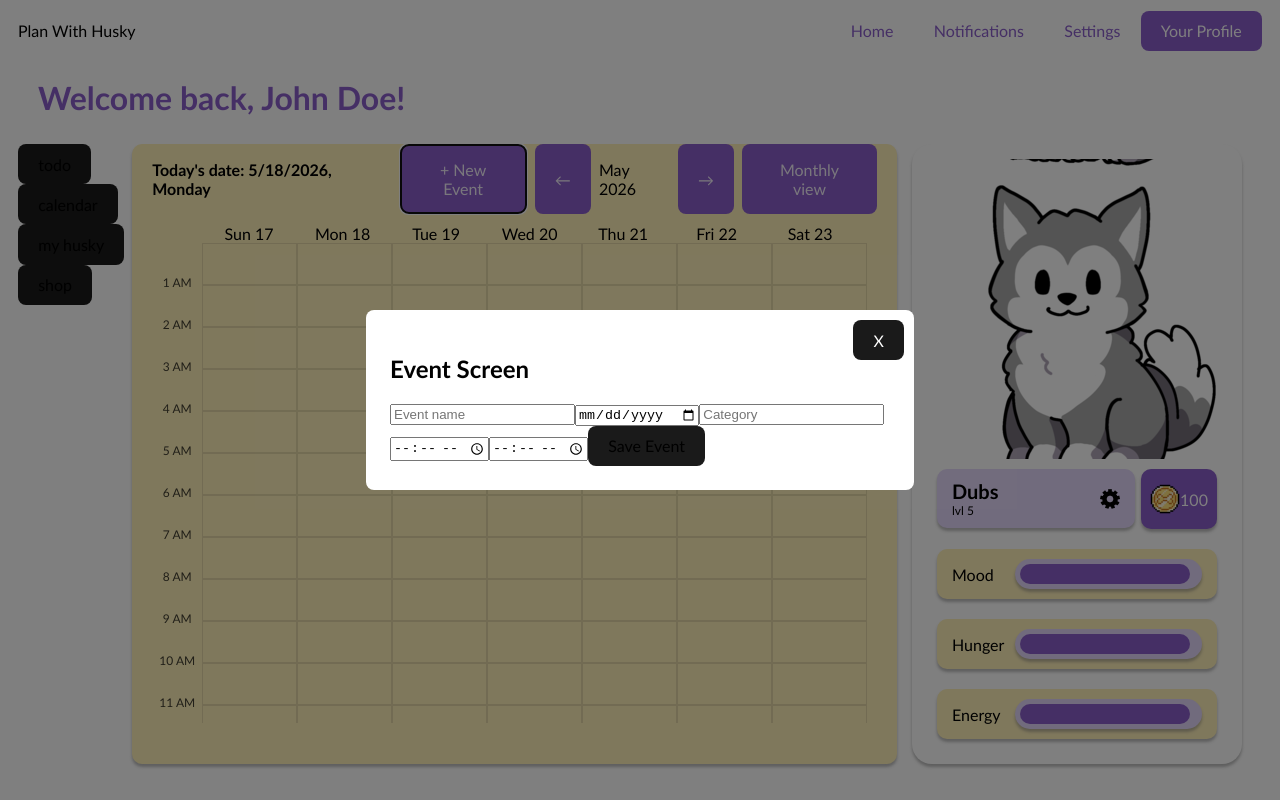
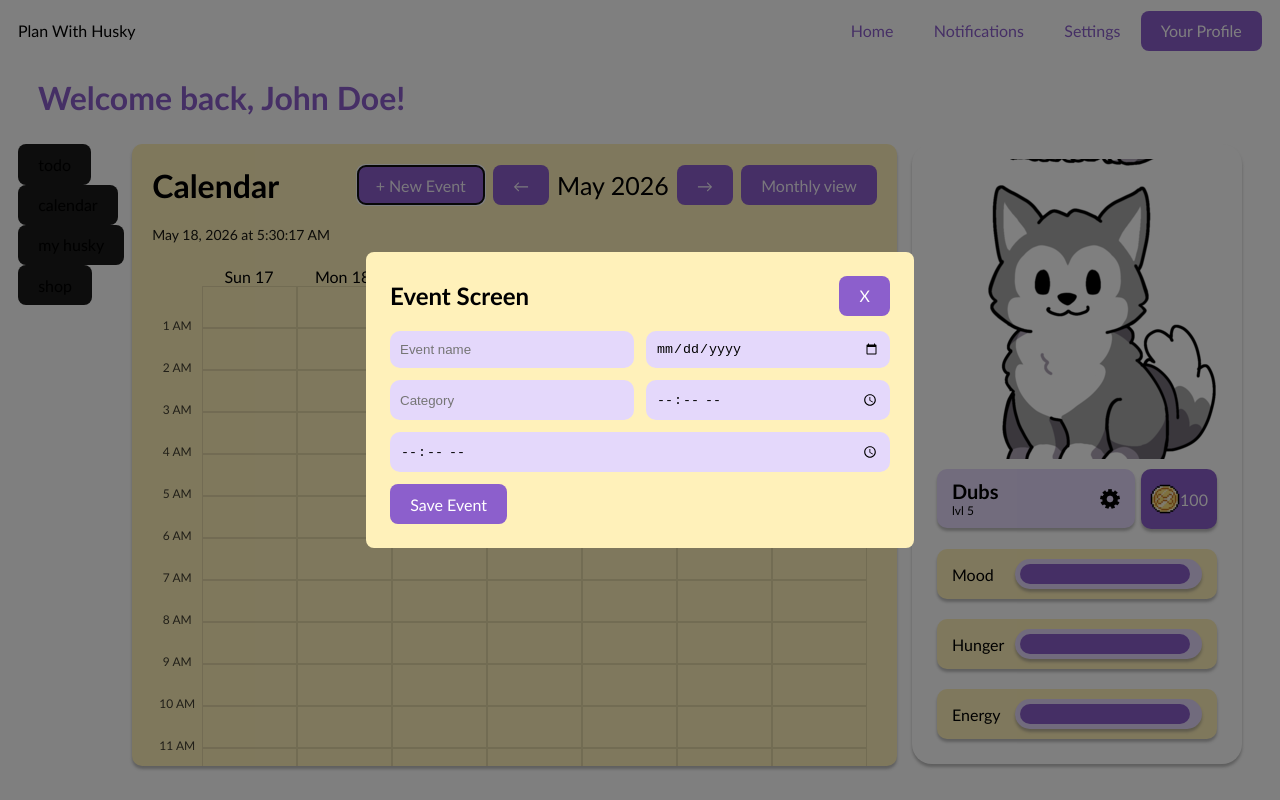
Before and after one commit to hcp-uw/plan-with-husky, a React (Vite) app in the folder frontend/: page /calendar in a window 1280 px wide. Both pictures are taken after a click on the button "+ New Event". Built offline with nearby package versions, Linux system fonts and the light colour scheme.

Commit message:
finished designs for task and event screens

```diff
--- a/frontend/src/components/CalendarComponents/EventAdder.css
+++ b/frontend/src/components/CalendarComponents/EventAdder.css
@@ -1,28 +1,19 @@
-.screen-overlay {
-    position: fixed;
-    top: 0; left: 0;
-    width: 100%; height: 100%;
-    background-color: rgba(0, 0, 0, 0.5);
-
+.formRow {
     display: flex;
-    justify-content: center;
-    align-items: center;
-
-    z-index: 99999;
+    gap: 12px;
+    margin-bottom: 12px;
 }
 
-.screen-content {
-    position: relative;
-    background-color: white;
-    padding: 24px;
-    border-radius: 8px;
-    max-width: 500px;
-    width: 90%;
+.event-information input {
+    border-radius: 10px;
+    width: 100%;
+    padding: 10px;
+    border: none;
+    background-color: #E4D8FB;
+    color: black;
 }
 
-.close-button {
-    position: absolute;
-    top: 10px;
-    right: 10px;
+.saveEvent {
+    background-color: #8C5FCC;
     color: white;
 }
--- a/frontend/src/components/CalendarComponents/EventAdder.jsx
+++ b/frontend/src/components/CalendarComponents/EventAdder.jsx
@@ -2,6 +2,7 @@ import { useState } from "react";
 import { differenceInMinutes } from 'date-fns';
 
 import "./EventAdder.css";
+import "../TaskScreen.css";
 
 export default function EventAdder ({ onClose, onSave }) {
     const [name, setName] = useState("");
@@ -53,11 +54,14 @@ export default function EventAdder ({ onClose, onSave }) {
                 <div className="screen-content"
                     onClick={(e) => e.stopPropagation()}
                 >
+                    <div className="modalHeader">
+                        <h2>Event Screen</h2>
                         <button className="close-button" onClick={onClose}>
                             X
                         </button>
-                    <h2>Event Screen</h2>
+                    </div>
                     <div className="event-information">
+                        <div className="formRow">
                             <input
                                 placeholder="Event name"
                                 value={name}
@@ -68,6 +72,8 @@ export default function EventAdder ({ onClose, onSave }) {
                                 value={date}
                                 onChange={(e) => setDate(e.target.value)}
                             />
+                        </div>
+                        <div className="formRow">
                             <input
                                 placeholder="Category"
                                 value={category}
@@ -78,13 +84,16 @@ export default function EventAdder ({ onClose, onSave }) {
                                 value={time}
                                 onChange={(e) => setTime(e.target.value)}
                             />
+                        </div>
+                        <div className="formRow">
                             <input
                                 type="time"
                                 value={endTime}
                                 onChange={(e) => setEndTime(e.target.value)}
                             />
+                        </div>
 
-                        <button onClick={handleSaveAndClose}>
+                        <button className="saveEvent" onClick={handleSaveAndClose}>
                             Save Event
                         </button>
                     </div>
--- a/frontend/src/components/CalendarComponents/EventDetails.css
+++ b/frontend/src/components/CalendarComponents/EventDetails.css
@@ -1,3 +1,38 @@
 .save-button {
     color: white;
+    background-color: #8C5FCC;
 }
+
+.edit-button {
+    color: white;
+    background-color: #8C5FCC;
+}
+
+.delete-button {
+    color: white;
+    background-color: #8C5FCC;
+}
+
+.eventView {
+    margin-top: 16px;
+    display: flex;
+    flex-direction: column;
+    gap: 12px;
+}
+
+.eventName {
+    font-size: 18px;
+    font-weight: 600;
+}
+
+.eventRow {
+    display: flex;
+    justify-content: space-between;
+    font-size: 14px;
+    padding: 6px 0;
+    border-bottom: 1px solid rgba(0,0,0,0.1);
+}
+
+.eventRow span:first-child {
+    opacity: 0.6;
+}
--- a/frontend/src/components/CalendarComponents/WeeklyView.css
+++ b/frontend/src/components/CalendarComponents/WeeklyView.css
@@ -4,7 +4,33 @@
 
 .topRow {
     display: flex;
+    justify-content: space-between;
+    align-items: center;
+}
+
+.headerButtons {
+    display: flex;
+    align-items: center;
     gap: 8px;
+}
+
+.headerButtons button {
+    flex: 0 0 auto;
+    height: 40px;
+    display: flex;
+    align-items: center;
+    justify-content: center;
+}
+
+.calendarTitle {
+    margin: 0;
+}
+
+.headerDate {
+    margin-top: 0px;
+    font-size: 14px;
+    color: rgba(0, 0, 0, 0.9);
+    font-weight: 100;
 }
 
 .addEventButton {
@@ -55,3 +81,7 @@
     background-color: #8C5FCC;
     color: rgba(255, 255, 255, 0.9);
 }
+
+.monthInArrows {
+    font-size: 25px;
+}
--- a/frontend/src/components/CalendarComponents/WeeklyViewHeader.jsx
+++ b/frontend/src/components/CalendarComponents/WeeklyViewHeader.jsx
@@ -9,12 +9,16 @@ export default function WeeklyViewHeader({ onAddClick, currentWeek, currentDate,
     return (
         <div>
             <div className="topRow">
-                <p className="headerDate">Today's date: {today.toLocaleDateString()}, {weekday}</p>
+                <h1 className="calendar-title">
+                    Calendar
+                </h1>
+
+                <div className="headerButtons">
                     <button className="addEventButton" onClick={onAddClick}>+ New Event</button>
                     <button onClick={view === "week" ? onPrevWeek : onPrevMonth} className="arrow-button">
                         ←
                     </button>
-                <p>
+                    <p className="monthInArrows">
                         {view === "week"
                             ? currentWeek.toLocaleDateString([], {
                                 month: "long",
@@ -35,6 +39,16 @@ export default function WeeklyViewHeader({ onAddClick, currentWeek, currentDate,
                         {view === "week" ? "Monthly view" : "Weekly view"}
                     </button>
                 </div>
+            </div>
+            <p className="headerDate">
+                {today.toLocaleTimeString("en-US", {
+                    month: "long",
+                    day: "numeric",
+                    year: "numeric"
+                })
+
+                }
+            </p>
             <div className="week">
                 <div className="timeSpacer" />
 
--- a/frontend/src/components/TaskScreen.css
+++ b/frontend/src/components/TaskScreen.css
@@ -6,11 +6,12 @@
     display: flex;
     justify-content: center;
     align-items: center;
+    z-index: 99999;
 }
 
 .screen-content {
     position: relative;
-    background-color: white;
+    background-color: #FFF1BA !important;
     padding: 24px;
     border-radius: 8px;
     max-width: 500px;
@@ -18,8 +19,42 @@
 }
 
 .close-button {
-    position: absolute;
-    top: 10px;
-    right: 10px;
+    color: white;
+    background-color: #8C5FCC;
+}
+
+.modalHeader {
+    display: flex;
+    justify-content: space-between;
+    align-items: center;
+    margin-bottom: 15px;
+}
+
+.modalHeader h2{
+    margin: 0;
+}
+
+.task-information {
+    display: grid;
+    grid-template-columns: 1fr 1fr;
+    gap: 12px;
+}
+
+.task-information input {
+    border-radius: 10px;
+    padding: 10px;
+    border: none;
+    background-color: #E4D8FB;
+    color: black;
+}
+
+.taskAddButton {
+    width: 90px;
+    height: 40px;
+    padding: 0;
+    display: flex;
+    align-items: center;
+    justify-content: center;
+    background-color:#8C5FCC;
     color: white;
 }
--- a/frontend/src/components/TaskScreen.jsx
+++ b/frontend/src/components/TaskScreen.jsx
@@ -12,10 +12,12 @@ export default function TaskScreen ({ onAddTask, onClose }) {
         <>
             <div className="screen-overlay" onClick={onClose}>
                 <div className="screen-content" onClick={(e) => e.stopPropagation()}>
-                    <button className="close-button" onClick={onClose}>
-                        X
-                    </button>
-                    <h2>Task Screen</h2>
+                    <div className="modalHeader">
+                        <h2>Task Screen</h2>
+                        <button className="close-button" onClick={onClose}>
+                            X
+                        </button>
+                    </div>
                     <div className="task-information">
                         <input placeholder="Task name"
                             value={desc}
@@ -33,8 +35,8 @@ export default function TaskScreen ({ onAddTask, onClose }) {
                             value={points}
                             onChange={(event) => setPoints(event.target.value)}
                         />
+                        <button onClick={() => onAddTask({ id: crypto.randomUUID(), desc, date, categ, points})} className="taskAddButton">Add task</button>
                     </div>
-                    <button onClick={() => onAddTask({ id: crypto.randomUUID(), desc, date, categ, points})} style={{color: "white"}}>Add task</button>
                 </div>
             </div>
         </>
```
Also changed, not shown: frontend/src/components/CalendarComponents/EventDetails.jsx (+41 -16 lines). Lines whose indentation alone changed are shown as unchanged.
